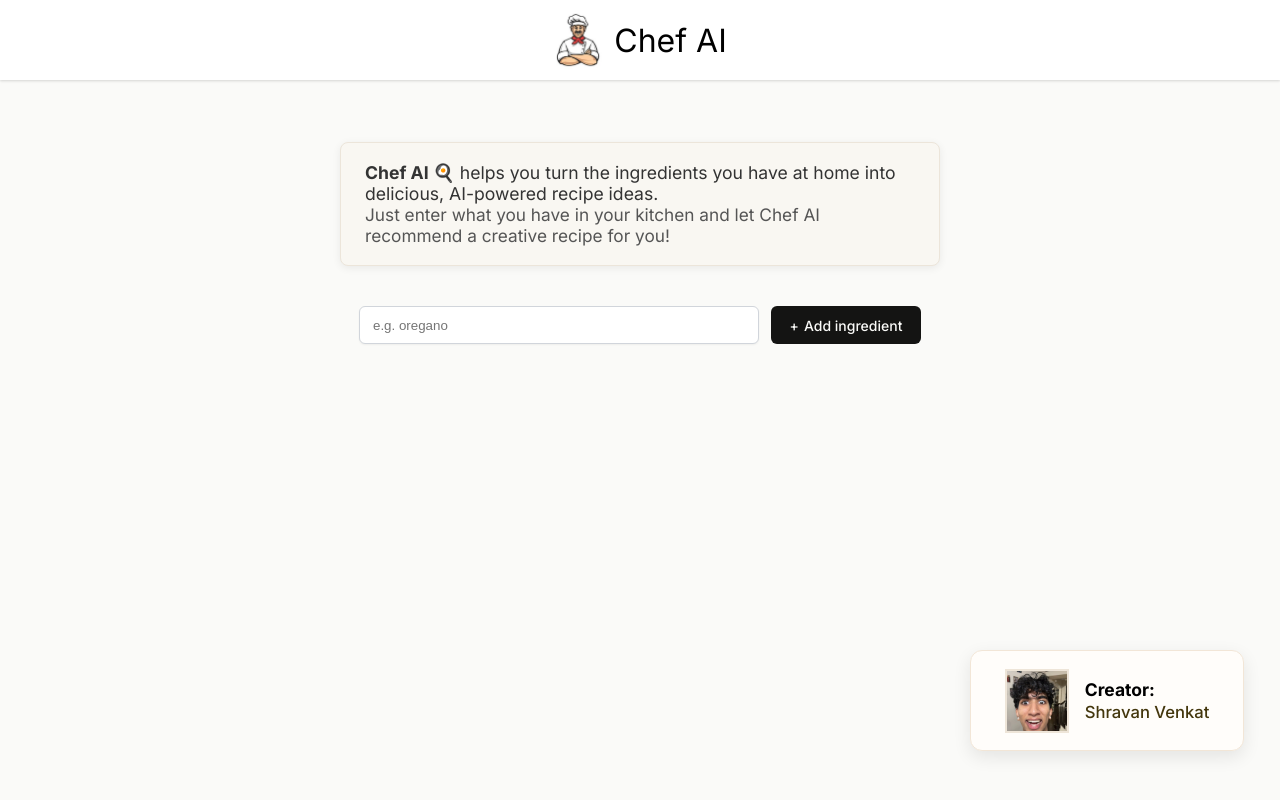
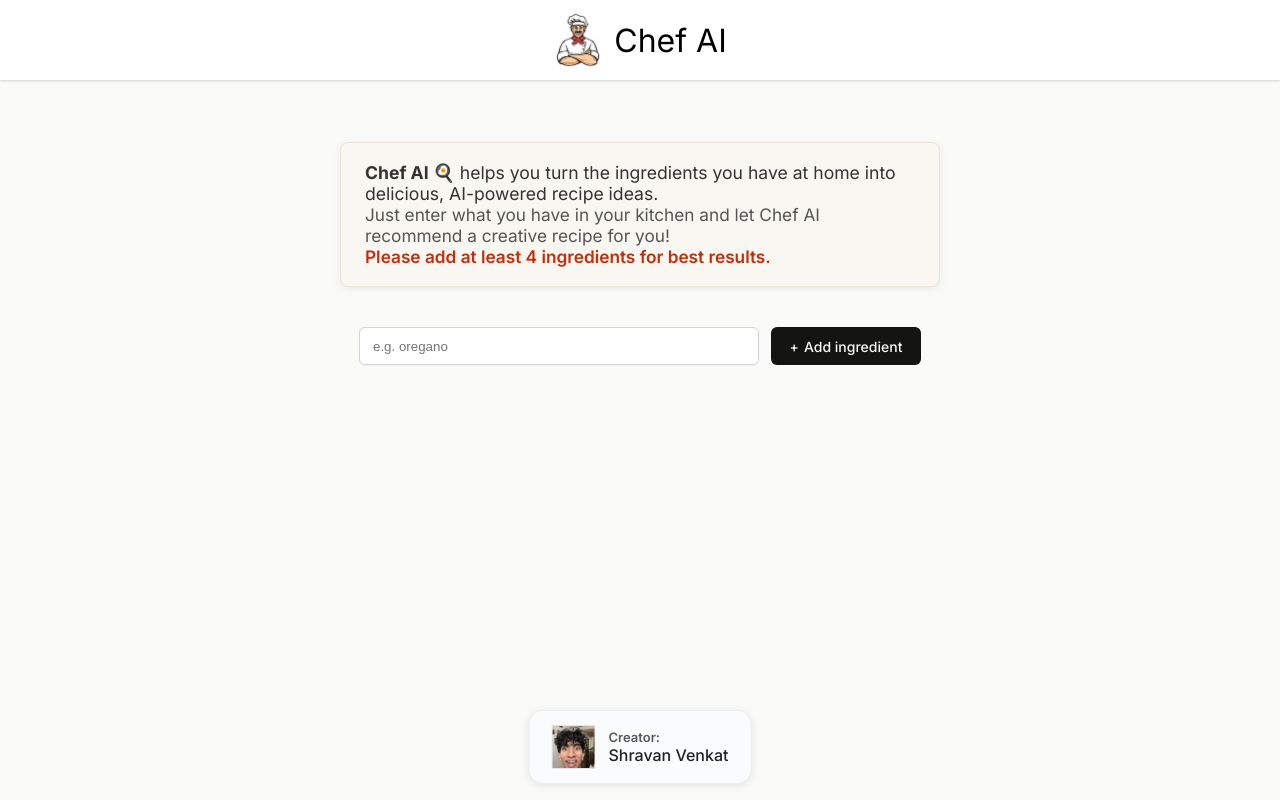
Before and after one commit to ravensh12/Chef-AI-Client, a React (Vite) app: page / in a window 1280 px wide. Built offline with nearby package versions, Linux system fonts and the light colour scheme.

Commit message:
changes to pic

```diff
--- a/src/Components/Main.jsx
+++ b/src/Components/Main.jsx
@@ -65,8 +65,11 @@ export default function Main() {
     <br />
     <span style={{ color: "#555", fontSize: "0.98em" }}>
         Just enter what you have in your kitchen and let Chef AI recommend a creative recipe for you!
+        <br />
+        <span style={{ color: "#c62d08", fontWeight: 600 }}>Please add at least 4 ingredients for best results.</span>
     </span>
 </div>
+
             {/* --- DESCRIPTION BOX END --- */}
 
             <form action={addIngredient} className="add-ingredient-form">
@@ -111,36 +114,37 @@ export default function Main() {
             <div
     style={{
         position: "fixed",
-            top: 650,
-            right: 36,
-            background: "#fffdfa",
-            border: "1.5px solid #f2e6d7",
-            borderRadius: "12px",
-            boxShadow: "0 6px 18px 0 #00000017",
-            padding: "1.1rem 2.1rem",
+        left: "50%",
+        bottom: 16,
+        transform: "translateX(-50%)",
+        padding: "14px 22px",
+        background: "#fafbfc",
+        border: "1px solid #ececec",
+        borderRadius: 14,
+        boxShadow: "0 2px 8px rgba(0,0,0,0.09)",
+        zIndex: 999,
         display: "flex",
         alignItems: "center",
-            minWidth: "270px",
-            zIndex: 999,
-            fontSize: "1.08rem"
+        minWidth: 180,
+        maxWidth: "90vw",
+        fontSize: "1rem"
     }}
 >
     <img
         src={shravanPic}
         alt="Shravan Venkat"
         style={{
-                width: 64,
-                height: 64,
+            width: 44,
+            height: 44,
             objectFit: "cover",
-                marginRight: 16,
-                border: "2px solid #eee5d8",
+            marginRight: 13,
+            border: "1px solid #e4e4e4",
             background: "#fff"
-                // No borderRadius, so image is square
         }}
     />
-        <div>
-            <div style={{ fontWeight: 700, fontSize: "1.09rem", marginBottom: 2 }}>Creator:</div>
-            <div style={{ fontWeight: 500, fontSize: "1.04rem", color: "#43360c" }}>Shravan Venkat</div>
+    <div style={{ display: "flex", flexDirection: "column", alignItems: "start" }}>
+        <span style={{ fontWeight: 600, fontSize: 13, color: "#585858" }}>Creator:</span>
+        <span style={{ fontWeight: 500, fontSize: 16, color: "#222" }}>Shravan Venkat</span>
     </div>
 </div>
         {/* --- END CREATOR BOX --- */}
```
Lines whose indentation alone changed are shown as unchanged.
